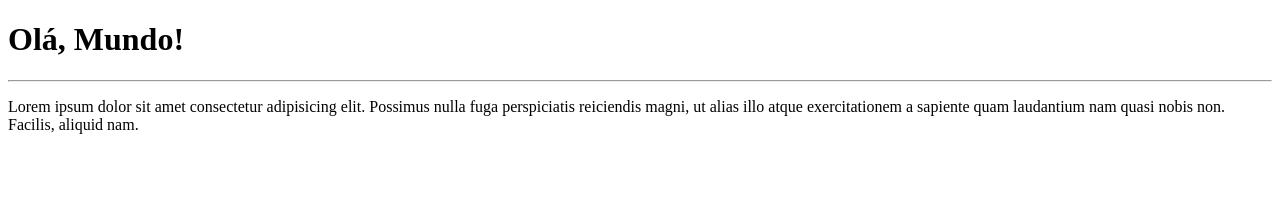
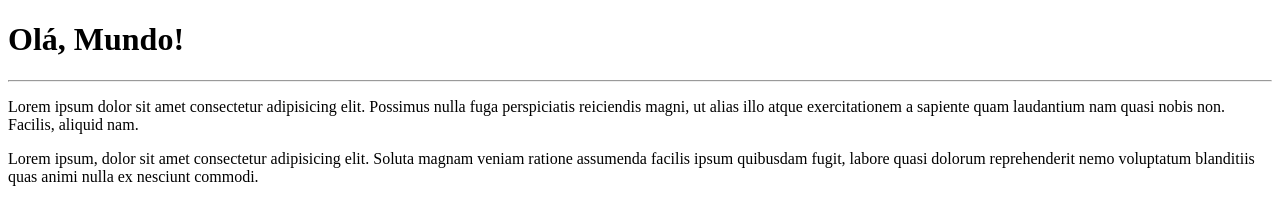
Before and after one commit to Osle1/Ola-mundo, a plain HTML site: page site-exemplo/index.html in a window 1280 px wide. Drawn offline with Linux system fonts and the light colour scheme.

Commit message:
adicionei paragrafo

```diff
--- a/site-exemplo/index.html
+++ b/site-exemplo/index.html
@@ -10,5 +10,6 @@
     <h1>Olá, Mundo!</h1>
     <hr>
     <p>Lorem ipsum dolor sit amet consectetur adipisicing elit. Possimus nulla fuga perspiciatis reiciendis magni, ut alias illo atque exercitationem a sapiente quam laudantium nam quasi nobis non. Facilis, aliquid nam.</p>
+    <p>Lorem ipsum, dolor sit amet consectetur adipisicing elit. Soluta magnam veniam ratione assumenda facilis ipsum quibusdam fugit, labore quasi dolorum reprehenderit nemo voluptatum blanditiis quas animi nulla ex nesciunt commodi.</p>
 </body>
 </html>
```
